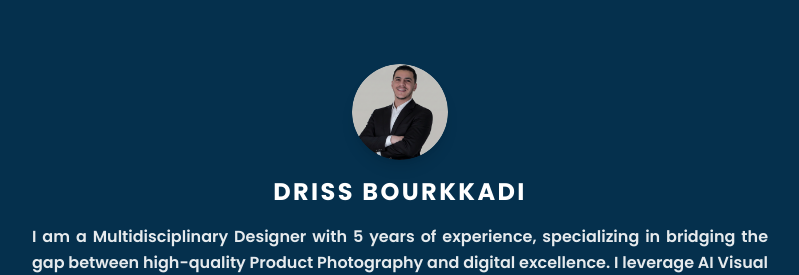
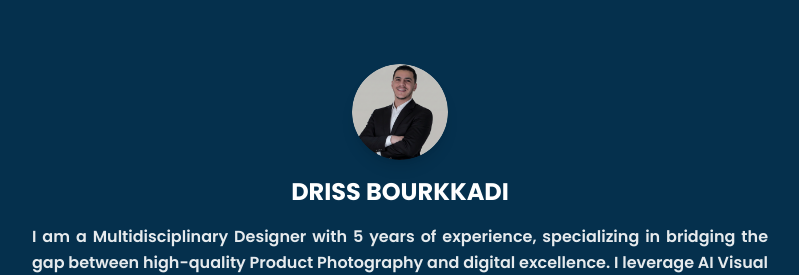
Before and after one commit to KarimElGuerzyfy/driss-bourkkadi-linktree, a React (Vite) app: page / in a window 1280 px wide. Shown: the top 275 px of the page, without its empty margins (240-1039 px from the left). Built offline with nearby package versions, Linux system fonts and the light colour scheme.

Commit message:
little edits

```diff
--- a/src/components/ProfileCard.tsx
+++ b/src/components/ProfileCard.tsx
@@ -8,7 +8,7 @@ function ProfileCard() {
         alt={profileData.name}
         className="w-24 h-24 rounded-full object-cover shadow-lg"
       />
-      <h1 className="text-white font-bold text-2xl tracking-widest uppercase">
+      <h1 className="text-white font-bold text-2xl uppercase">
         {profileData.name}
       </h1>
       <p className="text-white/90 text-base leading-relaxed text-justify font-semibold">
```
